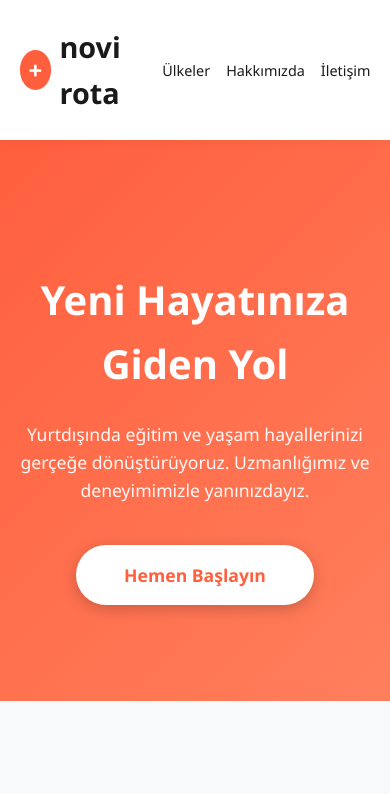
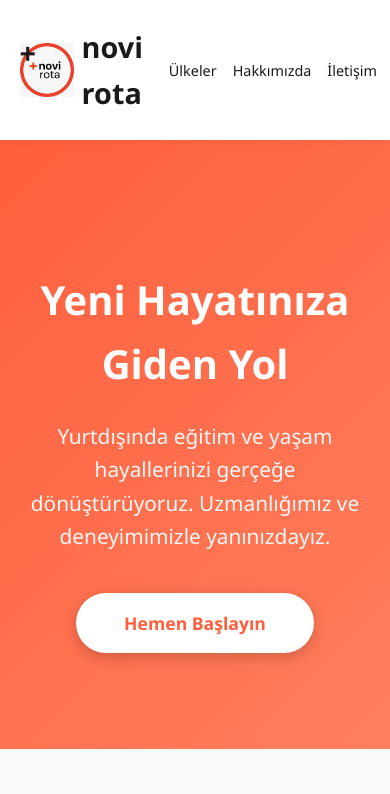
Before and after one commit to novirotaa/source, a website: page index.html in a window 390 px wide. Shown: the top 794 px of the page. Drawn offline with Linux system fonts and the light colour scheme.

Commit message:
Update index.html

```diff
--- a/index.html
+++ b/index.html
@@ -51,17 +51,14 @@
             gap: 0.5rem;
         }
 
-        .logo-icon {
-            width: 40px;
-            height: 40px;
-            background: var(--primary-orange);
-            border-radius: 50%;
-            display: flex;
-            align-items: center;
-            justify-content: center;
-            color: var(--white);
-            font-size: 1.5rem;
-        }
+.logo-icon {
+    width: 120px;
+    height: 120px;
+    background-image: url('logo.jpg');
+    background-size: contain;
+    background-position: center;
+    background-repeat: no-repeat;
+}
 
         .nav-links {
             display: flex;
@@ -509,14 +506,15 @@
         }
 
         /* Responsive */
-        @media (max-width: 768px) {
-            .hero h1 {
-                font-size: 2.5rem;
-            }
+@media (max-width: 768px) {
+    .logo-icon {
+        width: 80px;
+        height: 80px;
+    }
 
-            .hero p {
-                font-size: 1.1rem;
-            }
+    .hero h1 {
+        font-size: 2.5rem;
+    }
 
             .nav-links {
                 gap: 1rem;
```
